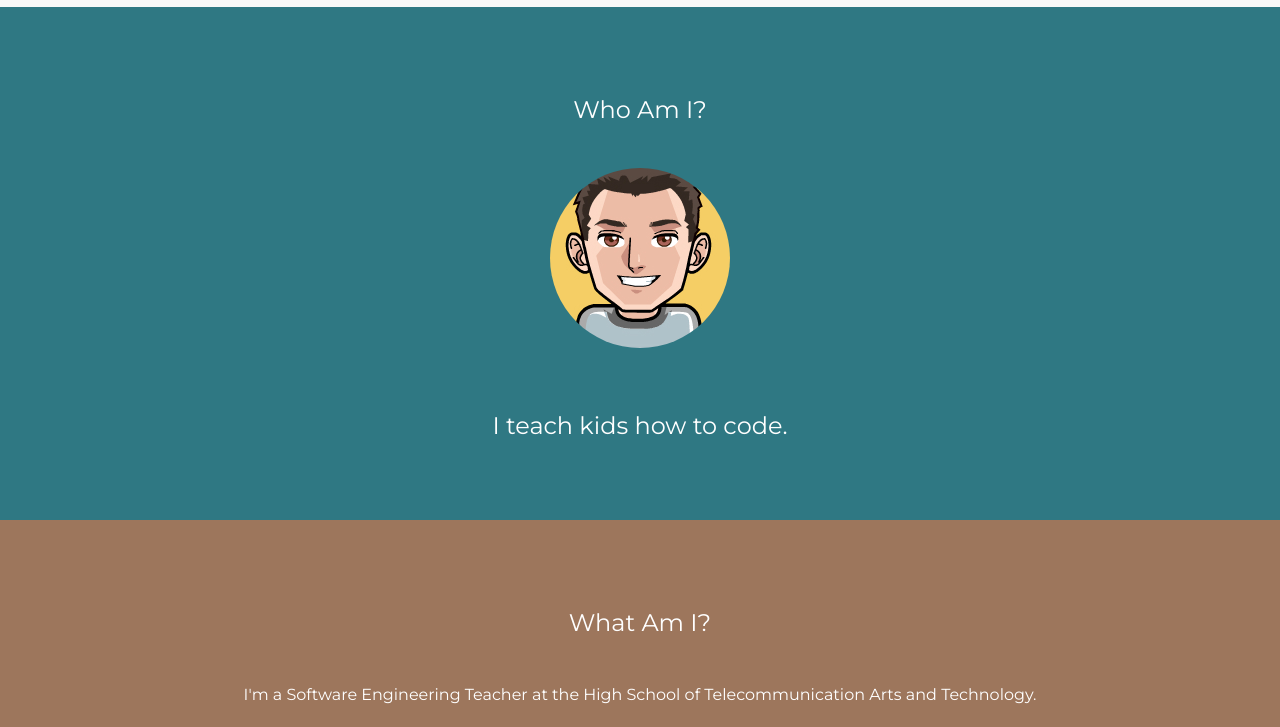
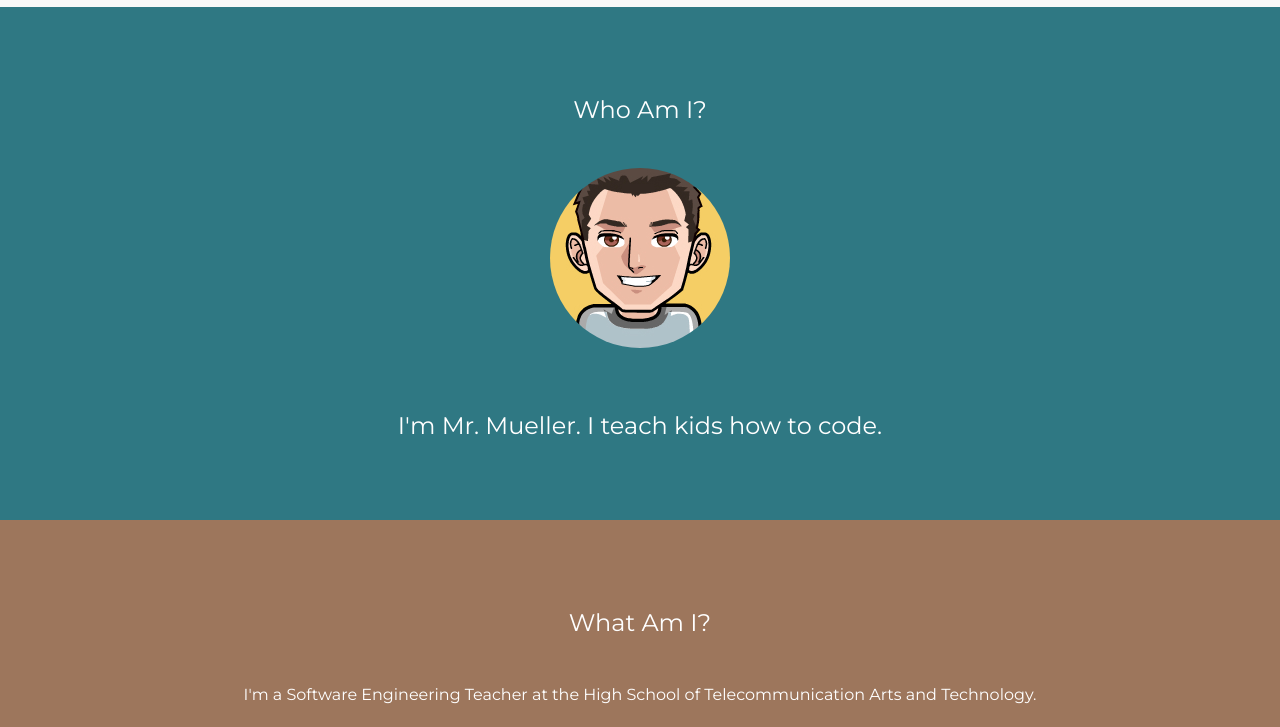
Before and after one commit to ashleyw4802/bmuellerhstat.github.io, a plain HTML site: page index.html in a window 1280 px wide. Shown: the part 73-800 px from the top of the page. Drawn offline with nearby package versions, Linux system fonts and the light colour scheme.

Commit message:
add name

```diff
--- a/index.html
+++ b/index.html
@@ -79,7 +79,7 @@
 <div class="container-fluid bg-1 text-center">
   <h3 class="margin">Who Am I?</h3>
   <img src="brian-avatar.png" class="img-responsive img-circle margin" style="display:inline" alt="Mr. Mueller" width="180" height="180">
-  <h3>I teach kids how to code.</h3>
+  <h3>I'm Mr. Mueller.  I teach kids how to code.</h3>
 </div>
 
 <!-- Second Container -->
```
